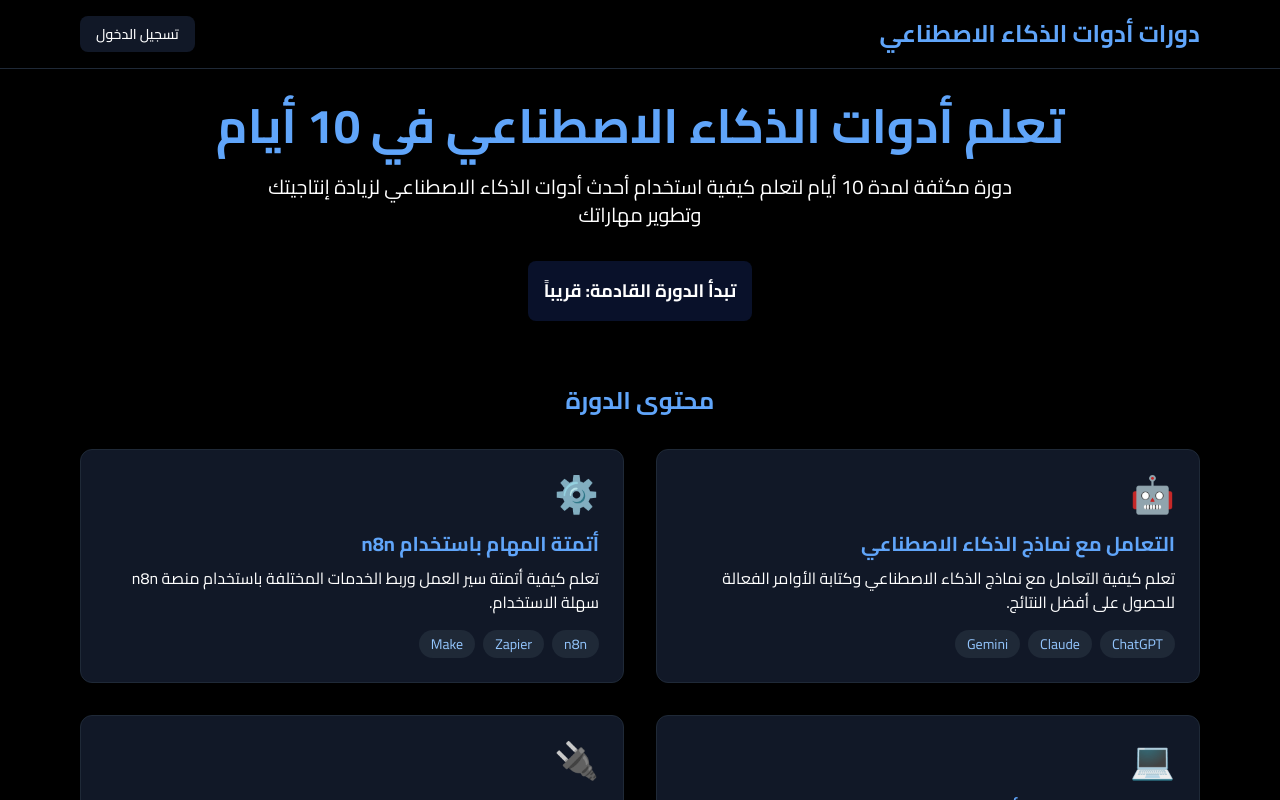
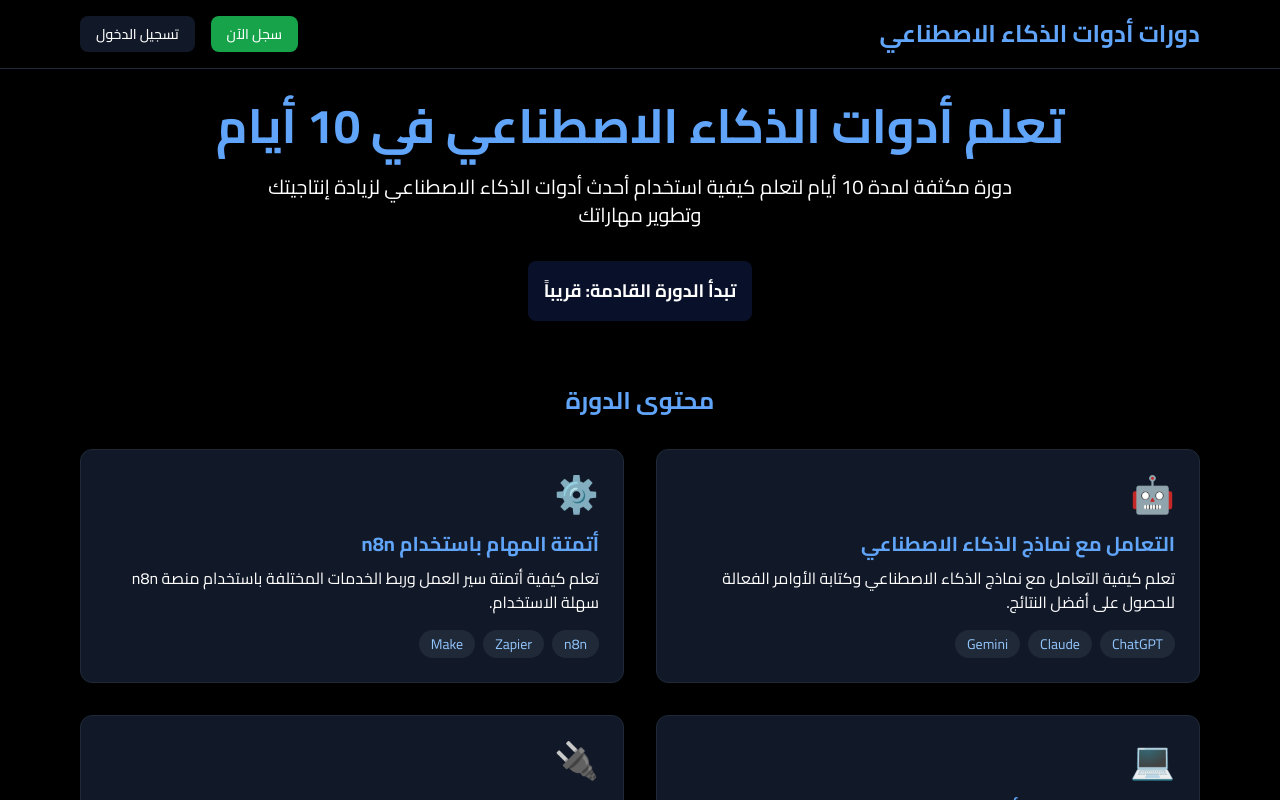
Before and after one commit to SmartPosly/AI, a React (Create React App) app: page / in a window 1280 px wide. Shown: the top 800 px of the page. Built offline with nearby package versions, Linux system fonts and the light colour scheme.

Commit message:
Add green 'Register Now' button beside admin login in navbar

```diff
--- a/src/App.js
+++ b/src/App.js
@@ -72,12 +72,20 @@ function MainApp() {
           </h1>
           <div className="flex items-center gap-4">
             {!showAdmin && !showAdminLogin && (
+              <>
+                <a
+                  href="#register"
+                  className="px-4 py-2 rounded-lg text-sm font-medium bg-green-600 hover:bg-green-700 text-white"
+                >
+                  سجل الآن
+                </a>
                 <button
                   onClick={handleAdminClick}
                   className="px-4 py-2 rounded-lg text-sm font-medium bg-gray-900 hover:bg-gray-800"
                 >
                   تسجيل الدخول
                 </button>
+              </>
             )}
             {showAdmin && (
               <button
```
Lines whose indentation alone changed are shown as unchanged.
